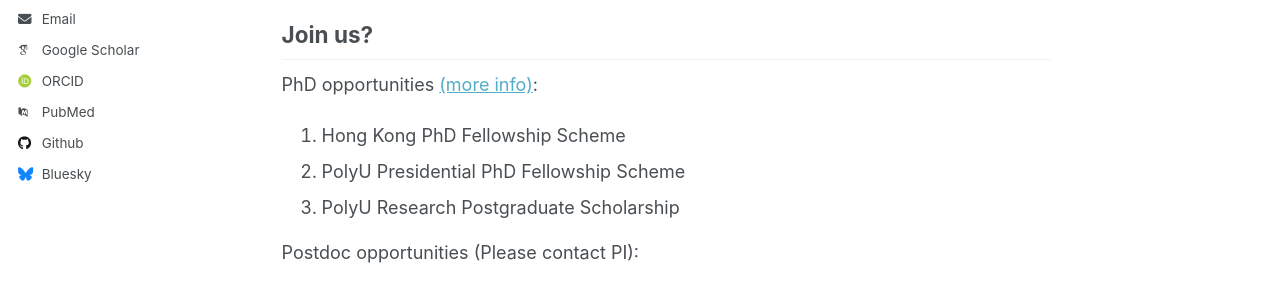
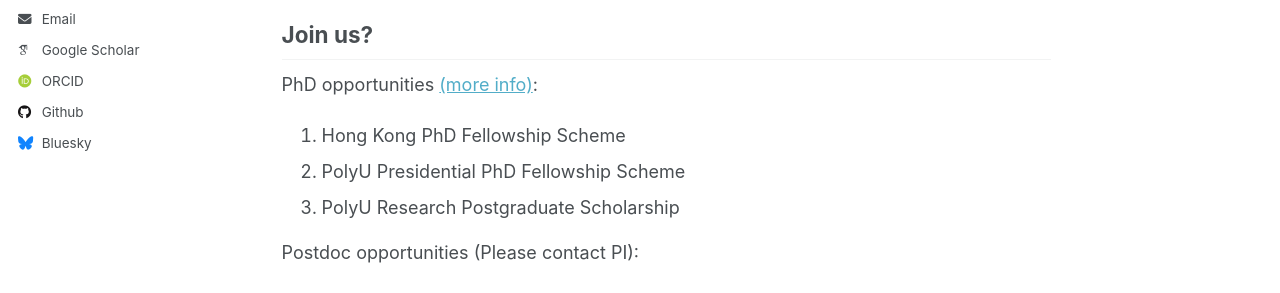
Before and after one commit to RickGuanYu/CCDL.github.io, a Jekyll site: the page built from _pages/about.md, in a window 1280 px wide. Shown: the part 430-723 px from the top of the page. Built offline with Jekyll 4.4.1, drawn with Linux system fonts in a browser that asks for light colours; some web fonts are replaced.

Commit message:
Update author-profile.html

```diff
--- a/_includes/author-profile.html
+++ b/_includes/author-profile.html
@@ -38,26 +38,11 @@
       {% endif %}
 
       <!-- Font Awesome and Academicons icons / Academic websites -->
-      {% if author.arxiv %}
-        <li><a href="{{ author.arxiv }}"><i class="ai ai-arxiv ai-fw icon-pad-right"></i>arXiv</a></li>
-      {% endif %}
       {% if author.googlescholar %}
         <li><a href="{{ author.googlescholar }}"><i class="ai ai-google-scholar icon-pad-right"></i>Google Scholar</a></li>
       {% endif %}
-      {% if author.semantic %}
-        <li><a href="{{ author.semantic }}"><i class="ai ai-semantic-scholar ai-fw icon-pad-right"></i>Semantic Scholar</a></li>
-      {% endif %}
-      {% if author.impactstory %}
-        <li><a href="{{ author.impactstory }}"><i class="ai ai-impactstory ai-fw icon-pad-right"></i>Impactstory</a></li>
-      {% endif %}
       {% if author.orcid %}
         <li><a href="{{ author.orcid }}"><i class="ai ai-orcid ai-fw icon-pad-right"></i>ORCID</a></li>
-      {% endif %}
-      {% if author.pubmed %}
-        <li><a href="{{ author.pubmed }}"><i class="ai ai-pubmed ai-fw icon-pad-right"></i>PubMed</a></li>
-      {% endif %}
-      {% if author.researchgate %}
-        <li><a href="{{ author.researchgate }}"><i class="fab fa-fw fa-researchgate icon-pad-right" aria-hidden="true"></i>ResearchGate</a></li>
       {% endif %}
 
       <!-- Font Awesome icons / Repositories and software development -->
```
